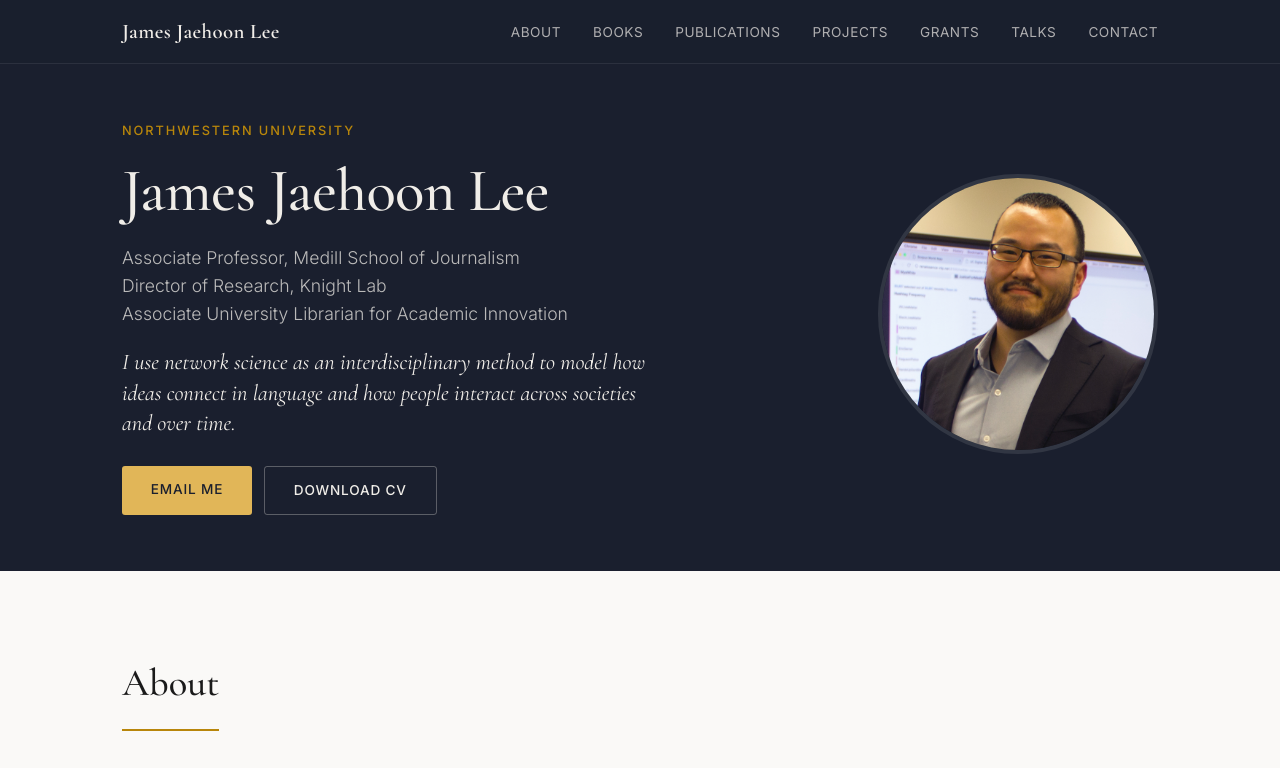
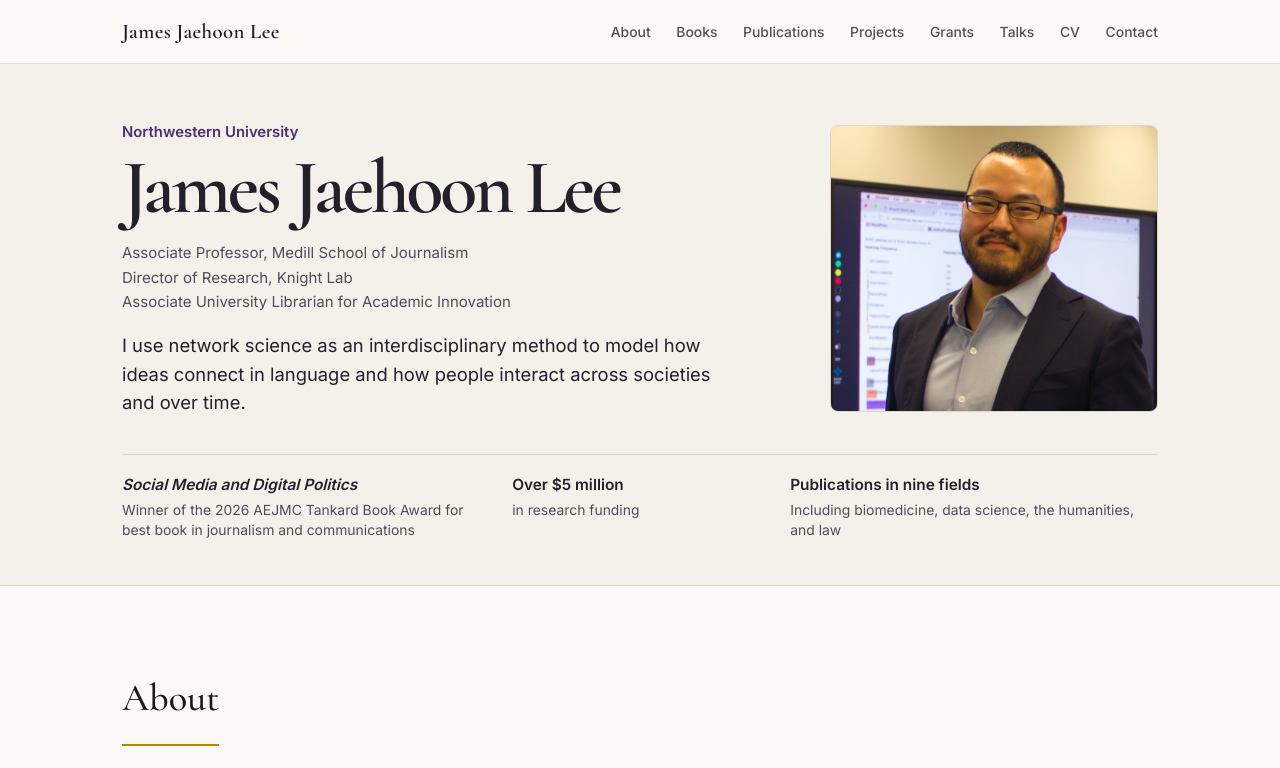
Before and after one commit to Jmslee/Jmslee.github.io, a plain HTML site: page index.html in a window 1280 px wide. Shown: the top 768 px of the page. Drawn offline with nearby package versions, Linux system fonts and the light colour scheme.

Commit message:
Publish redesigned academic homepage and credential row

```diff
--- a/index.html
+++ b/index.html
@@ -16,35 +16,133 @@
   <link rel="preconnect" href="https://fonts.gstatic.com" crossorigin>
   <link href="https://fonts.googleapis.com/css2?family=Cormorant+Garamond:ital,wght@0,400;0,500;0,600;0,700;1,400;1,500&family=Inter:wght@300;400;500;600&display=swap" rel="stylesheet">
   <style>
-    #hero {
-      min-height: 0;
-      padding: calc(var(--nav-height) + 3.5rem) 0 3.5rem;
+    #navbar {
+      background: rgba(250, 249, 247, 0.96);
+      border-bottom: 1px solid #e1ded8;
     }
 
-    .hero-content {
+    .nav-name,
+    .nav-name:hover {
+      color: #201f2b;
+    }
+
+    .nav-links {
+      gap: 1.6rem;
+    }
+
+    .nav-links a {
+      color: #50505b;
+      font-size: 0.87rem;
+      font-weight: 500;
+      letter-spacing: 0;
+      text-transform: none;
+    }
+
+    .nav-links a:hover {
+      color: #4e2f72;
+    }
+
+    .nav-toggle span {
+      background: #201f2b;
+    }
+
+    #hero {
+      --intro-ink: #22202b;
+      --intro-muted: #514c59;
+      --intro-accent: #4e2f72;
+      --intro-border: #dcd6cb;
+      display: block;
+      min-height: 0;
+      padding: calc(var(--nav-height) + 3.5rem) 0 2.8rem;
+      color: var(--intro-ink);
+      background: #f4f1eb;
+      border-bottom: 1px solid var(--intro-border);
+    }
+
+    .profile-grid {
+      display: grid;
+      grid-template-columns: minmax(0, 1fr) minmax(14rem, 20.5rem);
+      grid-template-areas: "name photo" "intro photo";
+      gap: 1.1rem 3.5rem;
+      align-items: start;
+    }
+
+    .profile-name {
+      grid-area: name;
+      align-self: end;
+    }
+
+    .profile-kicker {
+      color: var(--intro-accent);
+      font-size: 0.93rem;
+      font-weight: 600;
+      margin-bottom: 0.4rem;
+    }
+
+    .profile-name h1 {
+      font: 600 clamp(3.25rem, 6vw, 4.9rem)/0.94 var(--font-serif);
+      letter-spacing: -0.045em;
+    }
+
+    .profile-photo {
+      grid-area: photo;
+      align-self: center;
+    }
+
+    .profile-photo img {
+      display: block;
       width: 100%;
+      height: auto;
+      aspect-ratio: 8 / 7;
+      object-fit: cover;
+      border: 1px solid var(--intro-border);
+      border-radius: 8px;
+    }
+
+    .profile-intro {
+      grid-area: intro;
+    }
+
+    .profile-appointments {
+      color: var(--intro-muted);
+      font-size: 0.94rem;
+      line-height: 1.6;
+      margin-bottom: 1.1rem;
     }
 
     .hero-tagline {
-      max-width: 34rem;
-      color: var(--color-hero-text);
-      font-size: 1.4rem;
-      line-height: 1.35;
-      margin: 1.2rem 0 1.75rem;
+      color: var(--intro-ink);
+      max-width: 38rem;
+      font: 400 1.15rem/1.55 var(--font-sans);
+      margin: 0;
     }
 
-    .hero-actions {
-      flex-wrap: wrap;
-      gap: 0.75rem;
+    .hero-credentials {
+      display: grid;
+      grid-template-columns: 1.18fr 0.82fr 1.18fr;
+      gap: 1.4rem;
+      list-style: none;
+      margin-top: 2.3rem;
+      padding-top: 1.3rem;
+      border-top: 1px solid var(--intro-border);
     }
 
-    .hero-actions .btn-primary {
-      color: var(--color-hero-bg);
-      background: #e1b658;
+    .hero-credentials strong,
+    .hero-credentials span {
+      display: block;
     }
 
-    .hero-actions .btn-primary:hover {
-      background: #f0cc7b;
+    .hero-credentials strong {
+      font-size: 0.96rem;
+      font-weight: 600;
+      line-height: 1.36;
+      margin-bottom: 0.25rem;
+    }
+
+    .hero-credentials span {
+      color: var(--intro-muted);
+      font-size: 0.87rem;
+      line-height: 1.45;
     }
 
     .speaker-kit {
@@ -72,7 +170,8 @@
         top: var(--nav-height);
         left: 0;
         right: 0;
-        background: rgba(26, 31, 46, 0.98);
+        background: #faf9f7;
+        border-bottom: 1px solid #e1ded8;
         flex-direction: column;
         padding: 1rem 2rem;
         gap: 0.8rem;
@@ -81,15 +180,30 @@
       .nav-toggle { display: flex; }
     }
 
-    @media (max-width: 900px) {
-      #hero { padding: calc(var(--nav-height) + 1.55rem) 0 2rem; }
-      .hero-content { gap: 0.9rem; padding: 0 1.15rem; }
-      .hero-image img { width: 120px; height: 120px; }
-      .hero-kicker { margin-bottom: 0.45rem; }
-      .hero-text h1 { margin-bottom: 0.55rem; }
-      .hero-subtitle { font-size: 0.95rem; line-height: 1.48; }
-      .hero-tagline { font-size: 1.21rem; margin: 0.85rem auto 1.2rem; }
-      .hero-actions .btn { padding: 0.65rem 1.2rem; }
+    @media (max-width: 700px) {
+      #hero { padding: calc(var(--nav-height) + 1.8rem) 0 2rem; }
+      #hero .container { padding: 0 1.35rem; }
+      .profile-grid {
+        grid-template-columns: minmax(0, 1fr) clamp(5.2rem, 22vw, 8.25rem);
+        grid-template-areas: "name photo" "intro intro";
+        gap: 1rem;
+      }
+      .profile-name { align-self: center; }
+      .profile-name h1 { font-size: clamp(2.5rem, 8vw, 3.7rem); }
+      .profile-kicker { font-size: 0.85rem; }
+      .profile-appointments { font-size: 0.9rem; }
+      .hero-tagline { font-size: 1.03rem; }
+      .hero-credentials { gap: 1.05rem; margin-top: 1.65rem; }
+    }
+
+    @media (max-width: 530px) {
+      .hero-credentials {
+        grid-template-columns: minmax(0, 1fr);
+        gap: 0;
+        padding-top: 0;
+      }
+      .hero-credentials li { padding: 0.72rem 0; }
+      .hero-credentials li + li { border-top: 1px solid var(--intro-border); }
     }
   </style>
 </head>
@@ -109,6 +223,7 @@
         <li><a href="#projects">Projects</a></li>
         <li><a href="#grants">Grants</a></li>
         <li><a href="#talks">Talks</a></li>
+        <li><a href="assets/JLee_CV.pdf" target="_blank" rel="noopener">CV</a></li>
         <li><a href="#contact">Contact</a></li>
       </ul>
     </div>
@@ -116,22 +231,36 @@
 
   <!-- Hero -->
   <header id="hero">
-    <div class="hero-content">
-      <div class="hero-text">
-        <p class="hero-kicker">Northwestern University</p>
-        <h1>James Jaehoon Lee</h1>
-        <p class="hero-subtitle">Associate Professor, Medill School of Journalism<br>
-        Director of Research, Knight Lab<br>
-        Associate University Librarian for Academic Innovation</p>
-        <p class="hero-tagline">I use network science as an interdisciplinary method to model how ideas connect in language and how people interact across societies and over time.</p>
-        <div class="hero-actions">
-          <a href="mailto:jmslee@northwestern.edu" class="btn btn-primary">Email me</a>
-          <a href="assets/JLee_CV.pdf" class="btn btn-secondary" target="_blank" rel="noopener">Download CV</a>
+    <div class="container">
+      <div class="profile-grid">
+        <div class="profile-name">
+          <p class="profile-kicker">Northwestern University</p>
+          <h1>James Jaehoon Lee</h1>
+        </div>
+        <div class="profile-photo">
+          <img src="assets/headshot.png" alt="James Jaehoon Lee" width="856" height="746">
+        </div>
+        <div class="profile-intro">
+          <p class="profile-appointments">Associate Professor, Medill School of Journalism<br>
+            Director of Research, Knight Lab<br>
+            Associate University Librarian for Academic Innovation</p>
+          <p class="hero-tagline">I use network science as an interdisciplinary method to model how ideas connect in language and how people interact across societies and over time.</p>
         </div>
       </div>
-      <div class="hero-image">
-        <img src="assets/headshot.png" alt="James Jaehoon Lee" width="280" height="280">
-      </div>
+      <ul class="hero-credentials">
+        <li>
+          <strong><em>Social Media and Digital Politics</em></strong>
+          <span>Winner of the 2026 AEJMC Tankard Book Award for best book in journalism and communications</span>
+        </li>
+        <li>
+          <strong>Over $5 million</strong>
+          <span>in research funding</span>
+        </li>
+        <li>
+          <strong>Publications in nine fields</strong>
+          <span>Including biomedicine, data science, the humanities, and law</span>
+        </li>
+      </ul>
     </div>
   </header>
 
```
